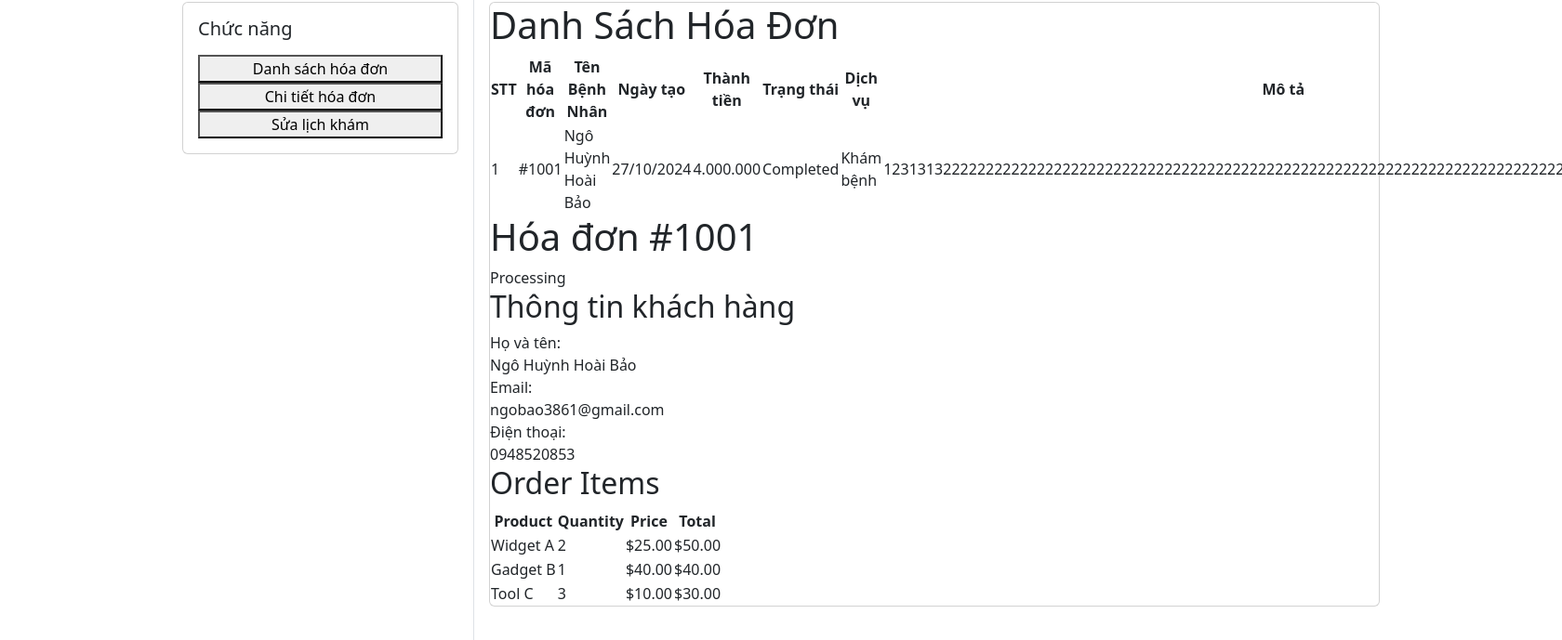
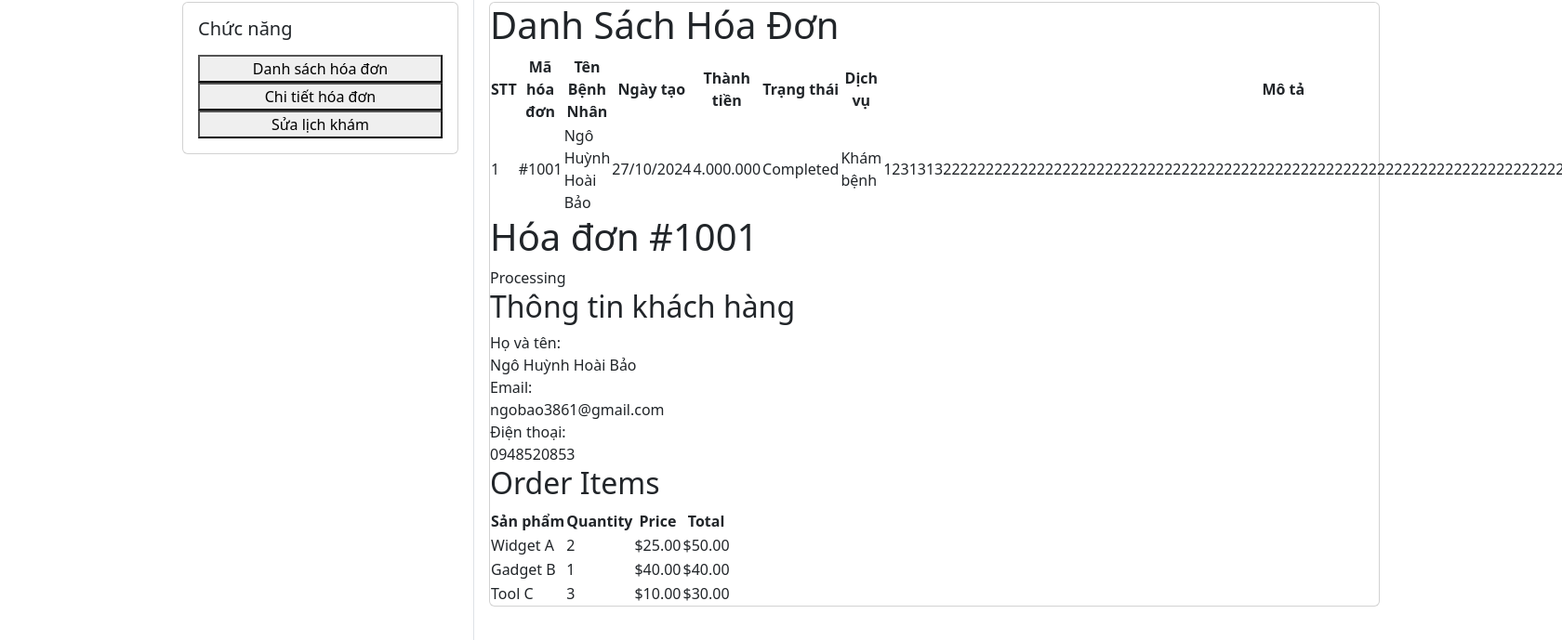
Before and after one commit to NgoBao-14/PTUD_DOMDOM, a PHP site: page /NVYT.php in a window 1680 px wide; the page is wider, and only the part inside the window is pictured. Shown: the part 87-776 px from the top of that part at 93% size. Run offline with PHP 8.4, Linux system fonts and the light colour scheme.

Commit message:
ngu khương

```diff
--- a/view/nvyt/NVYT.php
+++ b/view/nvyt/NVYT.php
@@ -89,7 +89,7 @@
                                 <table>
                                     <thead>
                                         <tr>
-                                            <th style="text-align: center;">Product</th>
+                                            <th style="text-align: center;">Sản phẩm</th>
                                             <th style="text-align: center;">Quantity</th>
                                             <th style="text-align: center;">Price</th>
                                             <th style="text-align: center;">Total</th>
```
